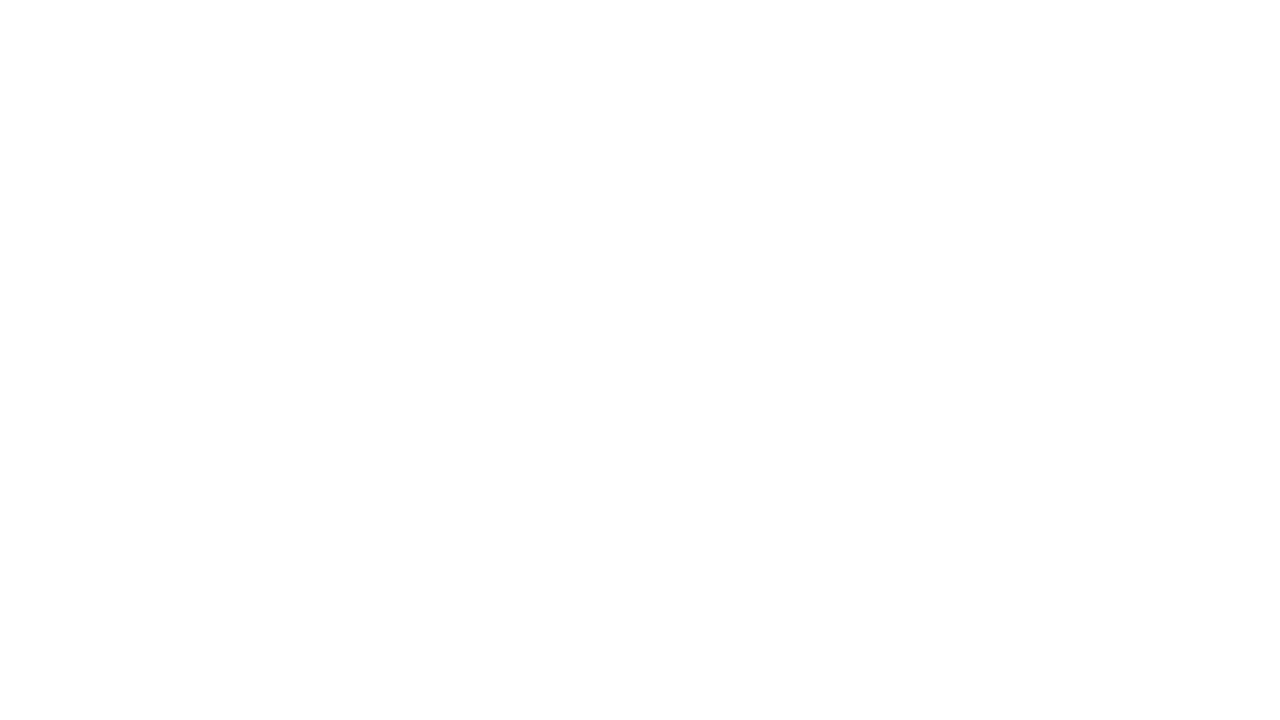
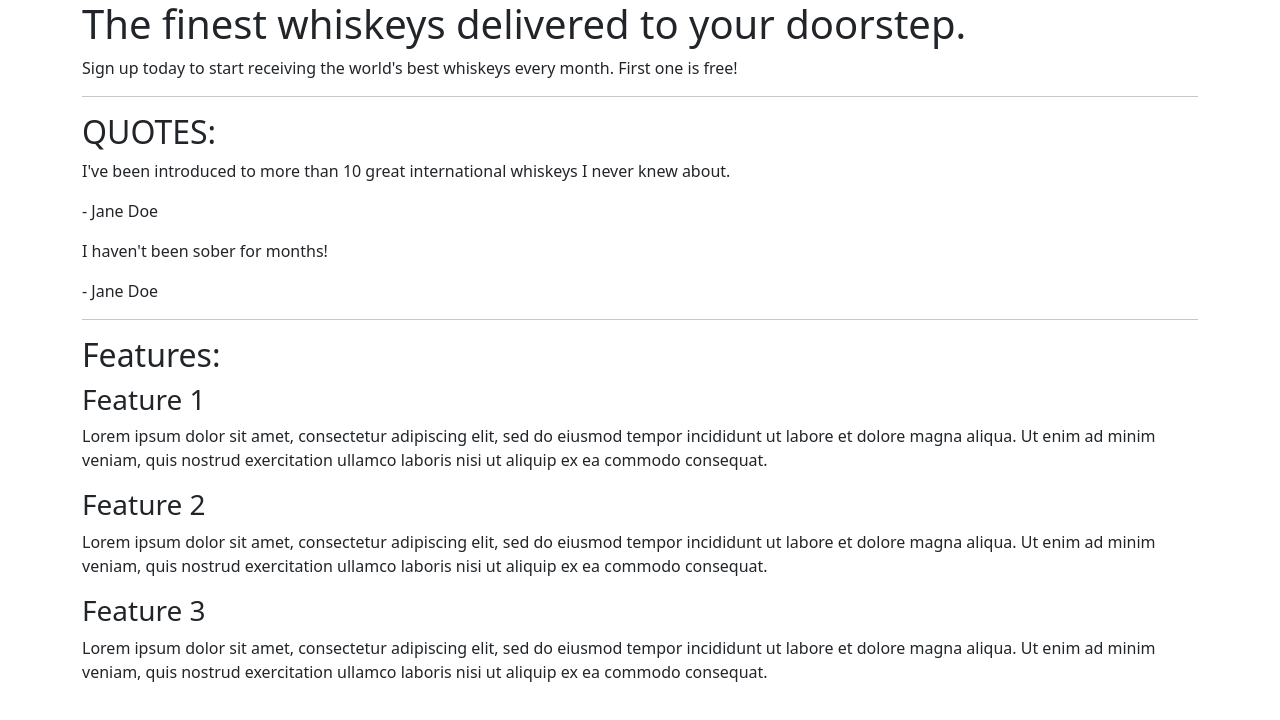
Before and after one commit to cmikedev/bootstrap-lesson, a plain HTML site: page index.html in a window 1280 px wide. Drawn offline with nearby package versions, Linux system fonts and the light colour scheme.

Commit message:
Add basic html

```diff
--- a/index.html
+++ b/index.html
@@ -6,9 +6,53 @@
     <meta name="viewport" content="width=device-width, initial-scale=1.0">
     <link href="https://cdn.jsdelivr.net/npm/bootstrap@5.2.1/dist/css/bootstrap.min.css" rel="stylesheet" integrity="sha384-iYQeCzEYFbKjA/T2uDLTpkwGzCiq6soy8tYaI1GyVh/UjpbCx/TYkiZhlZB6+fzT" crossorigin="anonymous">
     <script src="https://cdn.jsdelivr.net/npm/bootstrap@5.2.1/dist/js/bootstrap.bundle.min.js" integrity="sha384-u1OknCvxWvY5kfmNBILK2hRnQC3Pr17a+RTT6rIHI7NnikvbZlHgTPOOmMi466C8" crossorigin="anonymous"></script>
-    <title>Document</title>
+    <title>Whiskey Drop | Taste a new whiskey every month</title>
 </head>
+
 <body>
+    <article class="container">
+        <!-- Callout -->
+        <section class="callout">
+            <h1>The finest whiskeys delivered to your doorstep.</h1>
+            <p>Sign up today to start receiving the world's best whiskeys every month. First one is free!</p>
+        </section>
+        <!-- /.callout -->
+        <hr>
 
+        <!-- Quotes -->
+        <section class="quotes">
+            <h2 class="text-uppercase">Quotes:</h2>
+            <div class="quote">
+                <p>I've been introduced to more than 10 great international whiskeys I never knew about.</p>
+                <p>- Jane Doe</p>
+            </div>
+            <div class="quote">
+                <p>I haven't been sober for months!</p>
+                <p>- Jane Doe</p>
+            </div>
+        </section>
+        <!-- /.quotes -->
+        <hr>
+
+        <!-- Features -->
+        <section class="features">
+            <h2>Features:</h2>
+            <div class="feature">
+                <h3>Feature 1</h3>
+                <p>Lorem ipsum dolor sit amet, consectetur adipiscing elit, sed do eiusmod tempor incididunt ut labore et dolore magna aliqua. Ut enim ad minim veniam, quis nostrud exercitation ullamco laboris nisi ut aliquip ex ea commodo consequat.</p>
+            </div>
+            <div class="feature">
+                <h3>Feature 2</h3>
+                <p>Lorem ipsum dolor sit amet, consectetur adipiscing elit, sed do eiusmod tempor incididunt ut labore et dolore magna aliqua. Ut enim ad minim veniam, quis nostrud exercitation ullamco laboris nisi ut aliquip ex ea commodo consequat.</p>
+            </div>
+            <div class="feature">
+                <h3>Feature 3</h3>
+                <p>Lorem ipsum dolor sit amet, consectetur adipiscing elit, sed do eiusmod tempor incididunt ut labore et dolore magna aliqua. Ut enim ad minim veniam, quis nostrud exercitation ullamco laboris nisi ut aliquip ex ea commodo consequat.</p>
+            </div>
+        </section>
+        <!-- /.features -->
+    </article>
 </body>
+
+
 </html>
```
